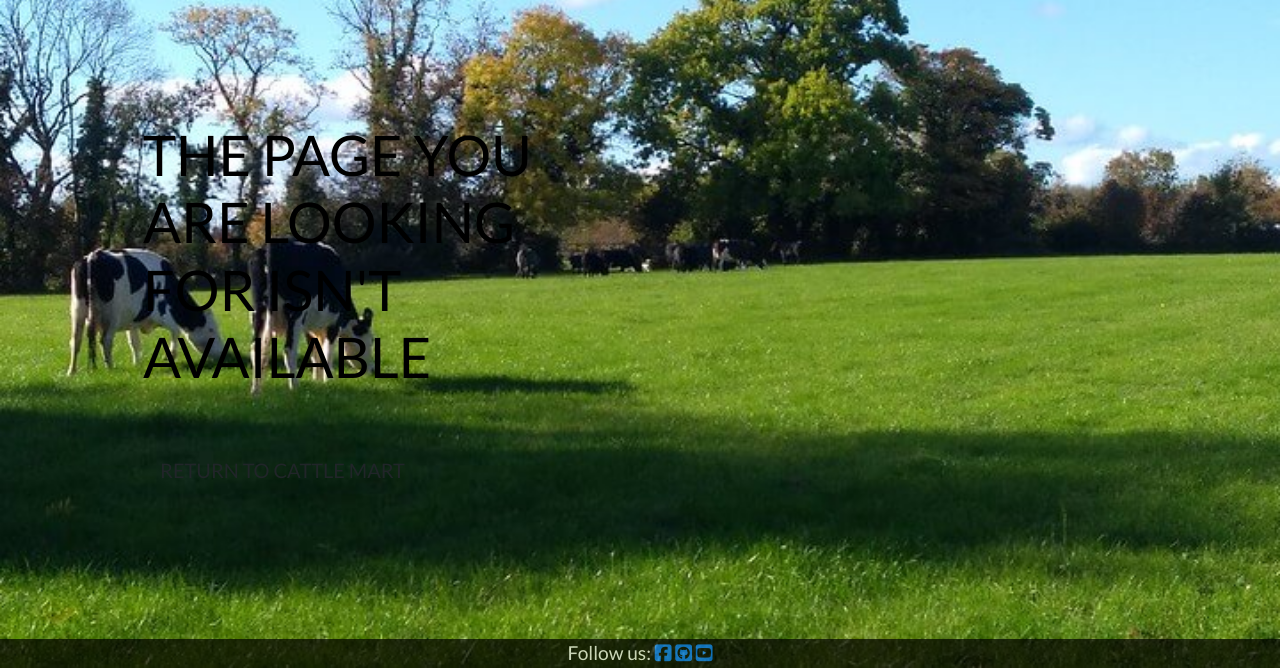
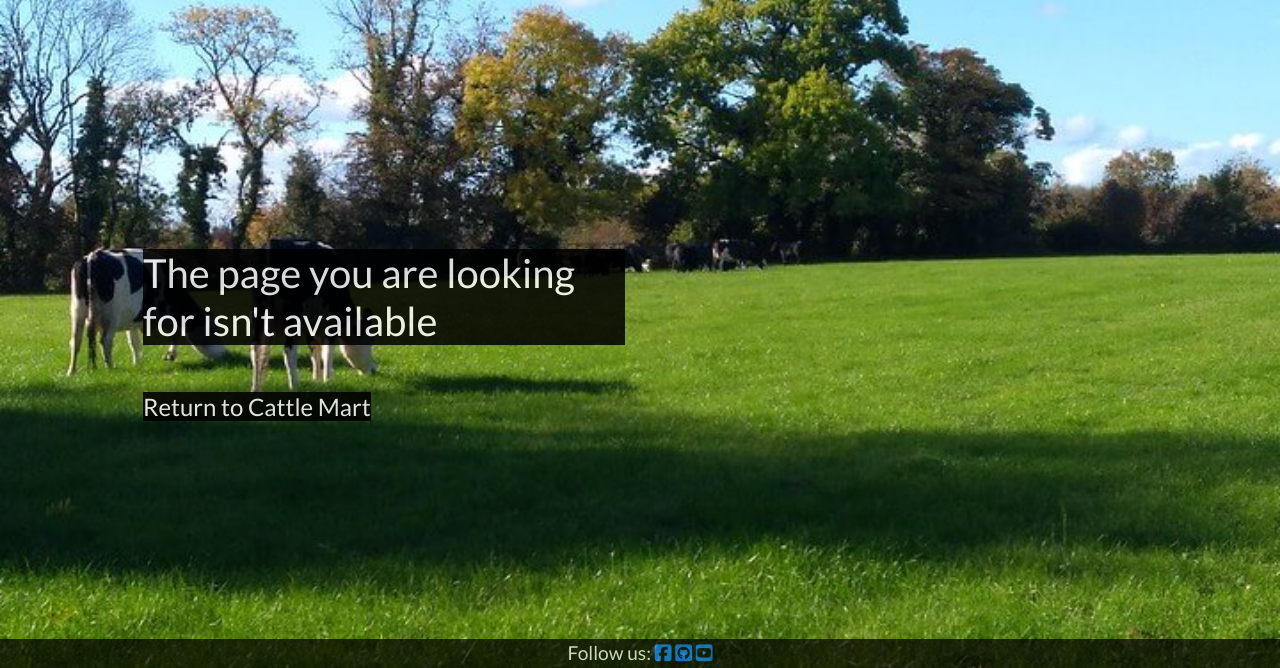
Before and after one commit to Farmer-Eds-Shed/Cattle-Mart, a Django app: template templates/errors/404.html in a window 1280 px wide. Shown: the part 132-800 px from the top of the page. Run offline with Django 3.2, Linux system fonts and the light colour scheme; the template is opened without the code that fills it, so the values that code supplies are empty; some libraries are stand-ins or nearby versions.

Commit message:
Fix styling on 404 page

```diff
--- a/templates/errors/404.html
+++ b/templates/errors/404.html
@@ -9,13 +9,13 @@
     <div class="container h-100">
         <div class="row h-100">
             <div class="col-7 col-md-6 my-auto">
-                <h1 class="display-4 logo-font text-black">
+                <h1 class="my-5 newsletter-button">
                     The page you are looking for isn't available
                 </h1>
                 <div class="my-5">
                     <h4>
                         <a href="{% url 'cattle' %}"
-                            class="shop-now-button btn btn-lg rounded-0 text-uppercase py-3">
+                            class="my-5 newsletter-button">
                                 Return to Cattle Mart
                         </a>
                     </h4>
```
